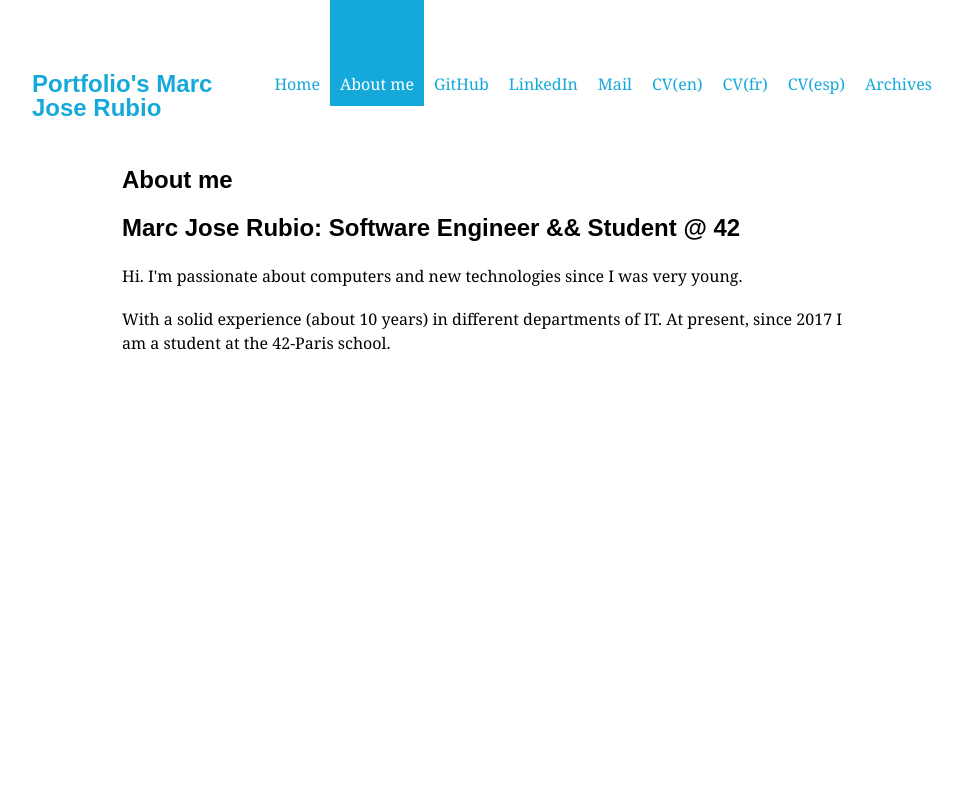
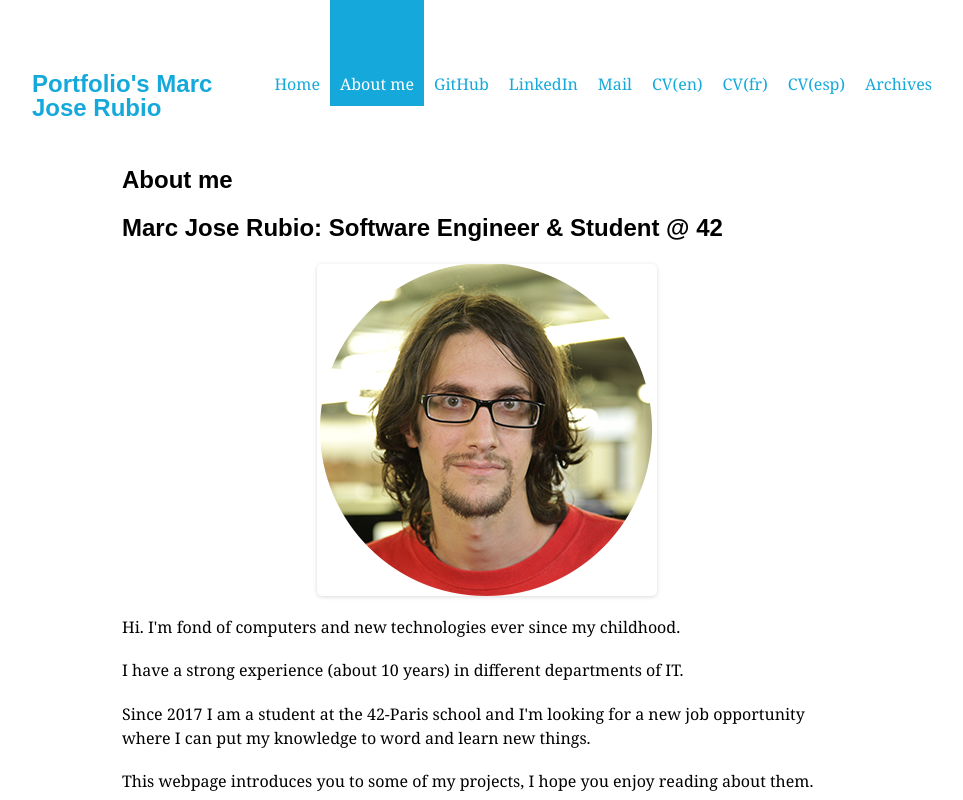
Before and after one commit to mjose-portfolio/mjose-portfolio.github.io, a plain HTML site: page pages/about-me.html in a window 1280 px wide. Shown: the whole page, without its empty margins (153-1116 px from the left). Drawn offline with Linux system fonts and the light colour scheme.

Commit message:
PORTF :: Master :: Added About and photo

```diff
--- a/pages/about-me.html
+++ b/pages/about-me.html
@@ -36,10 +36,12 @@
         <div id="content">
             <div class="page">
                 <h1>About me</h1>
-                <h2 id="marc-jose-rubio-software-engineer-student-42">Marc Jose Rubio: Software Engineer &amp;&amp; Student @ 42<a class="headerlink" href="#marc-jose-rubio-software-engineer-student-42" title="Permanent link"> </a></h2>
-<p>Hi. I'm passionate about computers and new technologies since I was very young.</p>
-<p>With a solid experience (about 10 years) in different departments of IT.
-At present, since 2017 I am a student at the 42-Paris school.</p>
+                <h2 id="marc-jose-rubio-software-engineer-student-42">Marc Jose Rubio: Software Engineer &amp; Student @ 42<a class="headerlink" href="#marc-jose-rubio-software-engineer-student-42" title="Permanent link"> </a></h2>
+<p><img alt="alt text" src="https://mjose-portfolio.github.io/pages/mjose.png" /></p>
+<p>Hi. I'm fond of computers and new technologies ever since my childhood. </p>
+<p>I have a strong experience (about 10 years) in different departments of IT.</p>
+<p>Since 2017 I am a student at the 42-Paris school and I'm looking for a new job opportunity where I can put my knowledge to word and learn new things. </p>
+<p>This webpage introduces you to some of my projects, I hope you enjoy reading about them. </p>
             </div>
 
         </div>
```
Also changed, not shown: pages/mjose.png (added), 1 other file.
